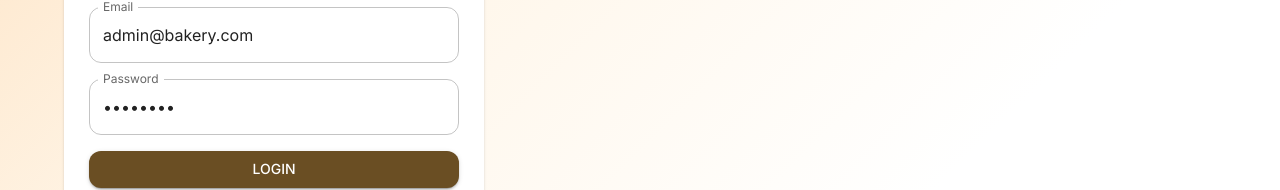
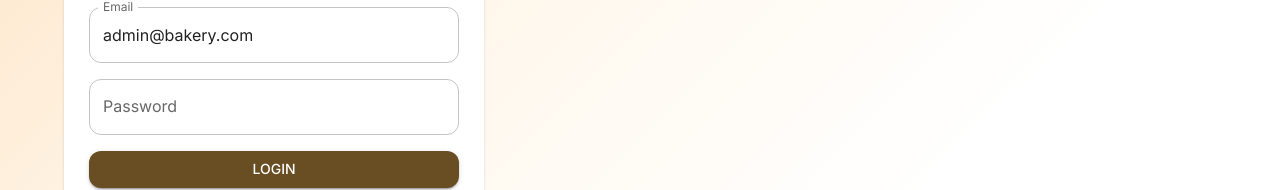
Before and after one commit to sagardalvi113/apna-bakery-frontend, a React (Vite) app: page /admin/login in a window 1280 px wide. Shown: the part 330-520 px from the top of the page. Built offline with nearby package versions, Linux system fonts and the light colour scheme; no server answers.

Commit message:
remove default password

```diff
--- a/src/pages/AdminLoginPage.jsx
+++ b/src/pages/AdminLoginPage.jsx
@@ -6,7 +6,7 @@ import { useNavigate } from 'react-router-dom'
 
 export default function AdminLoginPage(){
   const [email, setEmail] = useState('admin@bakery.com')
-  const [password, setPassword] = useState('admin123')
+  const [password, setPassword] = useState('')
   const [error, setError] = useState('')
   const navigate = useNavigate()
 
```
Also changed, not shown: 1 other file (tests, documents, lock files or other folders).
